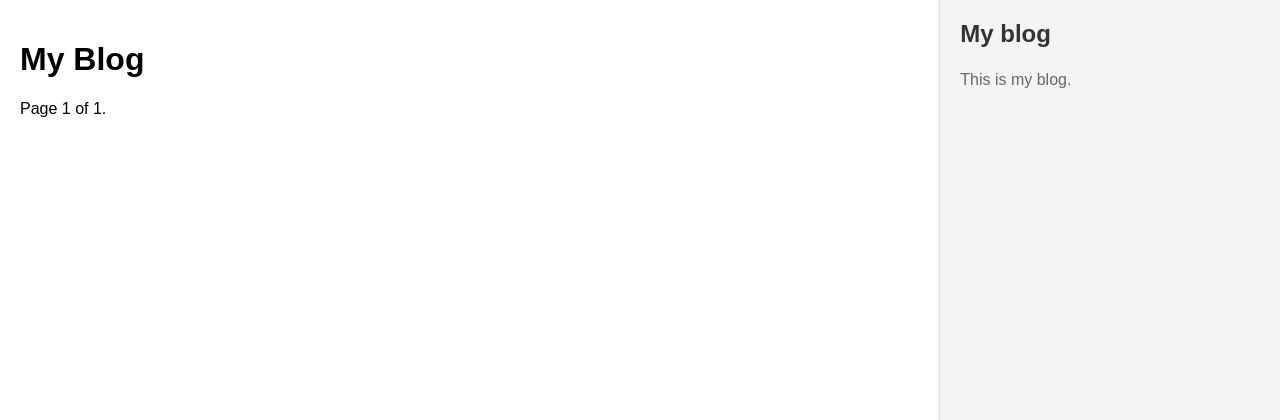
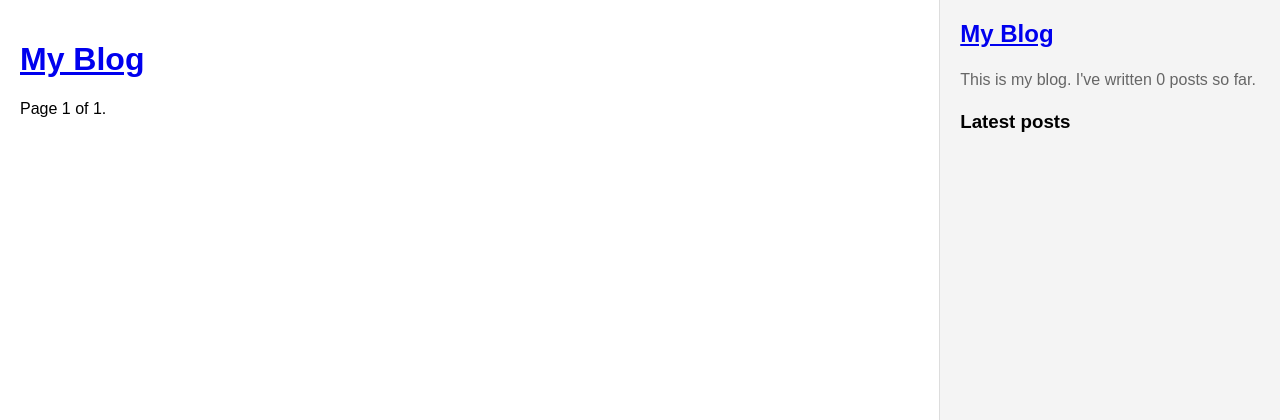
Before and after one commit to samiZZZ67/Blog, a Django app: page / in a window 1280 px wide. Shown: the top 420 px of the page. Run offline with Django 5.2, Linux system fonts and the light colour scheme; data that the repository does not hold is empty.

Commit message:
add simple tag for how many post available and inclusion tag for latest posts

```diff
--- a/mysite/blog/templates/blog/base.html
+++ b/mysite/blog/templates/blog/base.html
@@ -1,3 +1,4 @@
+{% load blog_tags %}
 {% load static %}
 <!DOCTYPE html>
 <html>
@@ -11,8 +12,14 @@
     {% endblock %}
   </div>
   <div id="sidebar">
-    <h2>My blog</h2>
-    <p>This is my blog.</p>
+    <h2><a href="{% url 'blog:post_list' %}">My Blog</a></h2>
+    <p>
+      This is my blog.
+      I've written {%total_posts %} posts so far.
+    </p>
+    <h3>Latest posts</h3>
+    {% show_latest_posts 3 %}
+
   </div>
 </body>
 </html>
--- /dev/null
+++ b/mysite/blog/templates/blog/post/latest_posts.html
@@ -0,0 +1,7 @@
+<ul>
+  {% for post in latest_posts %}
+    <li>
+      <a href="{{ post.get_absolute_url }}">{{ post.title }}</a>
+    </li>
+  {% endfor %}
+</ul>
--- a/mysite/blog/templates/blog/post/list.html
+++ b/mysite/blog/templates/blog/post/list.html
@@ -3,7 +3,7 @@
 {% block title %}My Blog{% endblock %}
 
 {% block content %}
-  <h1>My Blog</h1>
+    <h1><a href="{% url 'blog:post_list' %}">My Blog</a></h1>
 
   {% if tag %}
     <h2>Posts tagged with "{{ tag.name }}"</h2>
--- /dev/null
+++ b/mysite/blog/templatetags/blog_tags.py
@@ -0,0 +1,12 @@
+from django import template
+from ..models import Post
+
+register=template.Library()
+
+@register.simple_tag
+def total_posts():
+    return Post.published.count()
+@register.inclusion_tag('blog/post/latest_posts.html')
+def show_latest_posts(count=5):
+    latest_posts = Post.published.order_by('-publish')[:count]
+    return {'latest_posts': latest_posts}
--- a/mysite/blog/views.py
+++ b/mysite/blog/views.py
@@ -7,6 +7,7 @@ from .forms import EmailPostForm,CommentForm
 from .models import Post,Comment
 from django.core.mail import send_mail
 from taggit.models import Tag
+from django.db.models import Count
 
 
 def post_list(request, tag_slug=None):
@@ -46,12 +47,21 @@ def post_detail(request, year, month, day, publish):
         publish__day=day)
     comments=post.comments.filter(active=True)
     form=CommentForm()
+    post_tags_ids = post.tags.values_list('id', flat=True)
+    similar_posts = Post.published.filter(
+        tags__in=post_tags_ids
+    ).exclude(id=post.id)
+    similar_posts = similar_posts.annotate(
+        same_tags=Count('tags')
+    ).order_by('-same_tags', '-publish')[:4]
+
     return render(
         request,
         'blog/post/detail.html',
         {'post': post,
          'form':form,
-         'comments':comments}
+         'comments':comments,
+         'similar_posts':similar_posts,}
     )
 @require_POST
 def post_comment(request,post_id):
```
Also changed, not shown: mysite/blog/templates/blog/post/detail.html (+10 -0 lines), mysite/blog/templatetags/__init__.py (added).
